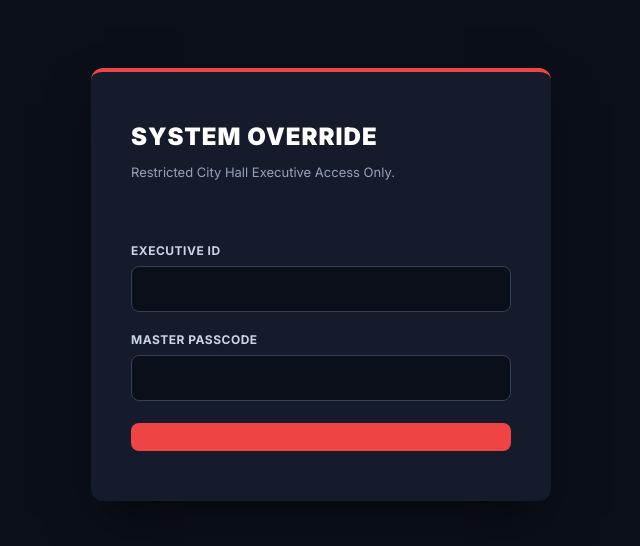
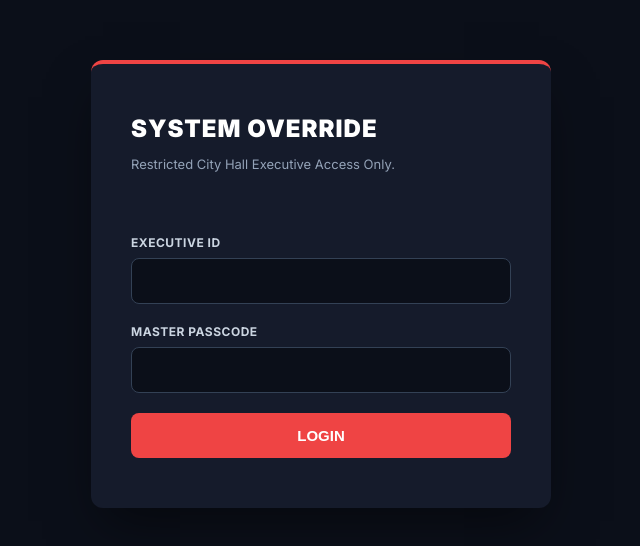
Before and after one commit to klpdeveloper1-scc/Kalapp-Web, a website: page public/superadmin-access.html in a window 1280 px wide. Shown: the part 116-662 px from the top of the page, without its empty margins (319-959 px from the left). Drawn offline with Linux system fonts and the light colour scheme; no server answers.

Commit message:
added LOGIN text in button

```diff
--- a/public/superadmin-access.html
+++ b/public/superadmin-access.html
@@ -33,7 +33,7 @@
                 <label>Master Passcode</label>
                 <input type="password" id="exec-pass" required>
             </div>
-            <button type="submit"><login/button>
+            <button type="submit"> LOGIN <login/button>
         </form>
     </div>
 
```
